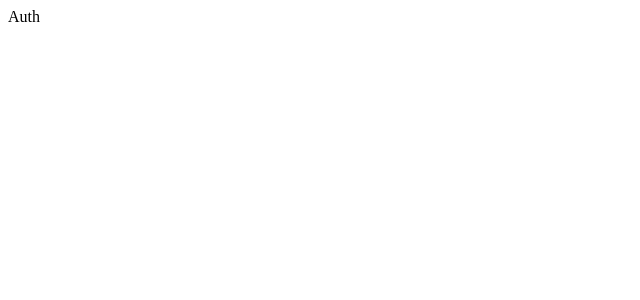
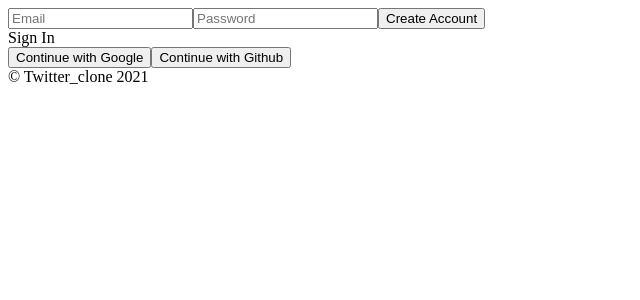
Before and after one commit to klastill/twitter_clone, a React (Create React App) app: page /#/ in a window 1280 px wide. Shown: the top 300 px of the page, without its empty margins (0-640 px from the left). Built offline with nearby package versions, Linux system fonts and the light colour scheme; no server answers.

Commit message:
authentication setup

```diff
--- /dev/null
+++ b/jsconfig.json
@@ -0,0 +1,6 @@
+{
+  "compilerOptions": {
+    "baseUrl": "src"
+  },
+  "include": ["src"]
+}
--- a/src/components/App.js
+++ b/src/components/App.js
@@ -1,8 +1,27 @@
-import React from "react";
-import AppRouter from "./Router";
+import React, { useState } from "react";
+import AppRouter from "components/Router";
+import { authService } from "fbase"
+import { useEffect } from "react";
 
 function App() {
-  return <AppRouter />;
+  const [init, setInit] = useState(false);
+  const [isLoggedIn, setIsLoggedIn] = useState(false);
+  useEffect(() => {
+    authService.onAuthStateChanged((user) =>{
+      if (user) {
+        setIsLoggedIn(true);
+      } else {
+        setIsLoggedIn(false);
+      }
+      setInit(true);
+    });
+  }, []);
+  return (
+    <>
+      {init ? <AppRouter isLoggedIn={isLoggedIn} /> : "initializing..."}
+      <footer>&copy; Twitter_clone 2021</footer>
+    </>
+  );
 }
 
 export default App;
--- /dev/null
+++ b/src/components/Navigation.js
@@ -0,0 +1,19 @@
+import React from "react";
+import {Link} from "react-router-dom";
+
+const Navigation = () => {
+  return (
+    <nav>
+      <ul>
+        <li>
+          <Link to="/">Home</Link>
+        </li>
+        <li>
+          <Link to="/profile">Profile</Link>
+        </li>
+      </ul>
+    </nav>
+  );
+};
+
+export default Navigation;
--- a/src/components/Router.js
+++ b/src/components/Router.js
@@ -1,17 +1,22 @@
-import React, { useState } from "react";
+import React from "react";
 import { HashRouter as Router, Route, Switch } from "react-router-dom";
-import Home from "../routes/Home";
-import Auth from "../routes/Auth";
+import Home from "routes/Home";
+import Auth from "routes/Auth";
+import Navigation from "components/Navigation";
+import Profile from "routes/Profile";
 
-const AppRouter = () => {
-  const [isLoggedIn, setIsLoggedIn] = useState(false);
+const AppRouter = ({isLoggedIn}) => {
   return (
     <Router>
+      {isLoggedIn && <Navigation/>}
       <Switch>
         {isLoggedIn ? (
           <>
             <Route exact path="/">
               <Home />
+            </Route>
+            <Route exact path="/profile">
+              <Profile />
             </Route>
           </>
         ) : (
--- a/src/firebase.js
+++ b/src/fbase.js
@@ -1,4 +1,5 @@
 import firebase from "firebase/compat/app";
+import { getAuth } from "firebase/auth";
 
 const firebaseConfig = {
   apiKey: "AIzaSyBtieAYOprTr4oLEMKNd2WqMqp0eBBobp0",
@@ -9,4 +10,6 @@ const firebaseConfig = {
   appId: "1:390186404678:web:7703537303bfa1f28b3347"
 };
 
-export default firebase.initializeApp(firebaseConfig);
+firebase.initializeApp(firebaseConfig);
+
+export const authService = getAuth();
--- a/src/index.js
+++ b/src/index.js
@@ -1,7 +1,6 @@
 import React from 'react';
 import ReactDOM from 'react-dom';
 import App from './components/App';
-import firebase from "./firebase";
 
 ReactDOM.render(
   <React.StrictMode>
--- a/src/routes/Auth.js
+++ b/src/routes/Auth.js
@@ -1,4 +1,71 @@
-import React from "react";
+import {
+  createUserWithEmailAndPassword,
+  signInWithEmailAndPassword,
+  GithubAuthProvider,
+  GoogleAuthProvider,
+  signInWithPopup,
+} from "@firebase/auth";
+import { authService } from "fbase";
+import React, { useState } from "react";
 
-const Auth = () => <span>Auth</span>
+const Auth = () => {
+  const [email, setEmail] = useState("");
+  const [password, setPassword] = useState("");
+  const [newAccount, setNewAccount] = useState(true);
+  const [error, setError] = useState("");
+  const onChange = (event) => {
+    const {target: {name, value}} = event;
+    if (name === "email") {
+      setEmail(value);
+    } else if (name === "password") {
+      setPassword(value);
+    }
+  };
+  const onSubmit = async (event) => {
+    event.preventDefault();
+    try {
+      let data;
+      if (newAccount) {
+        data = await createUserWithEmailAndPassword(authService, email, password);
+      } else {
+        data = await signInWithEmailAndPassword(authService, email, password);
+      }
+      console.log(data);
+    } catch (e) {
+      setError(e.message);
+    }
+  };
+
+  const toggleAccount = () => {
+    setNewAccount((prev) => !prev);
+  };
+  const onSocialClick = async (event) => {
+    const {target: {name}} = event;
+    let provider;
+    if (name === "google") {
+      provider = new GoogleAuthProvider();
+    } else if (name === "github") {
+      provider = new GithubAuthProvider();
+    }
+    const data = await signInWithPopup(authService, provider);
+    console.log(data)
+  }
+
+  return (
+    <div>
+      <form onSubmit={onSubmit} >
+        <input name="email" type="email" placeholder="Email" value={email} onChange={onChange} required />
+        <input name="password" type="password" placeholder="Password" value={password} onChange={onChange} required />
+        <input type="submit" value={newAccount ? "Create Account" : "Sign In"}/>
+      </form>
+      {error}
+      <div onClick={toggleAccount}>{newAccount ? "Sign In" : "Create Account"}</div>
+      <div>
+        <button name="google" onClick={onSocialClick}>Continue with Google</button>
+        <button name="github" onClick={onSocialClick}>Continue with Github</button>
+      </div>
+    </div>
+  );
+};
+
 export default Auth;
--- a/src/routes/Profile.js
+++ b/src/routes/Profile.js
@@ -1,4 +1,18 @@
+
+import { authService } from "fbase";
+import { useHistory } from "react-router-dom";
 import React from "react";
 
-const Profile = () => <span>Profile</span>
+const Profile = () => {
+  const history = useHistory();
+  const onSignOutClick = () => {
+    authService.signOut();
+    history.push("/");
+  };
+return (
+  <div>
+    <button onClick={onSignOutClick}>Sign Out</button>
+  </div>
+);
+}
 export default Profile;
```
